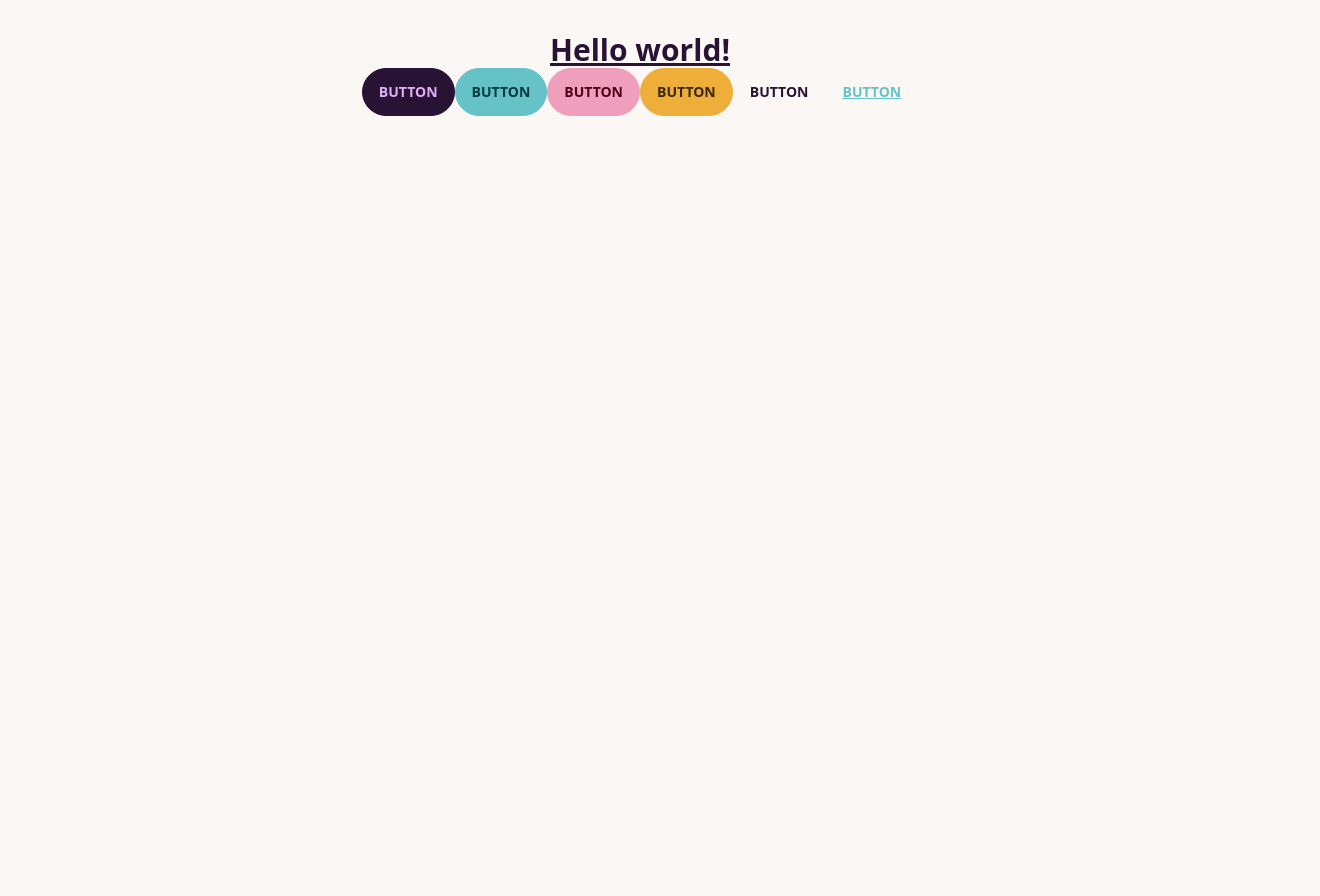
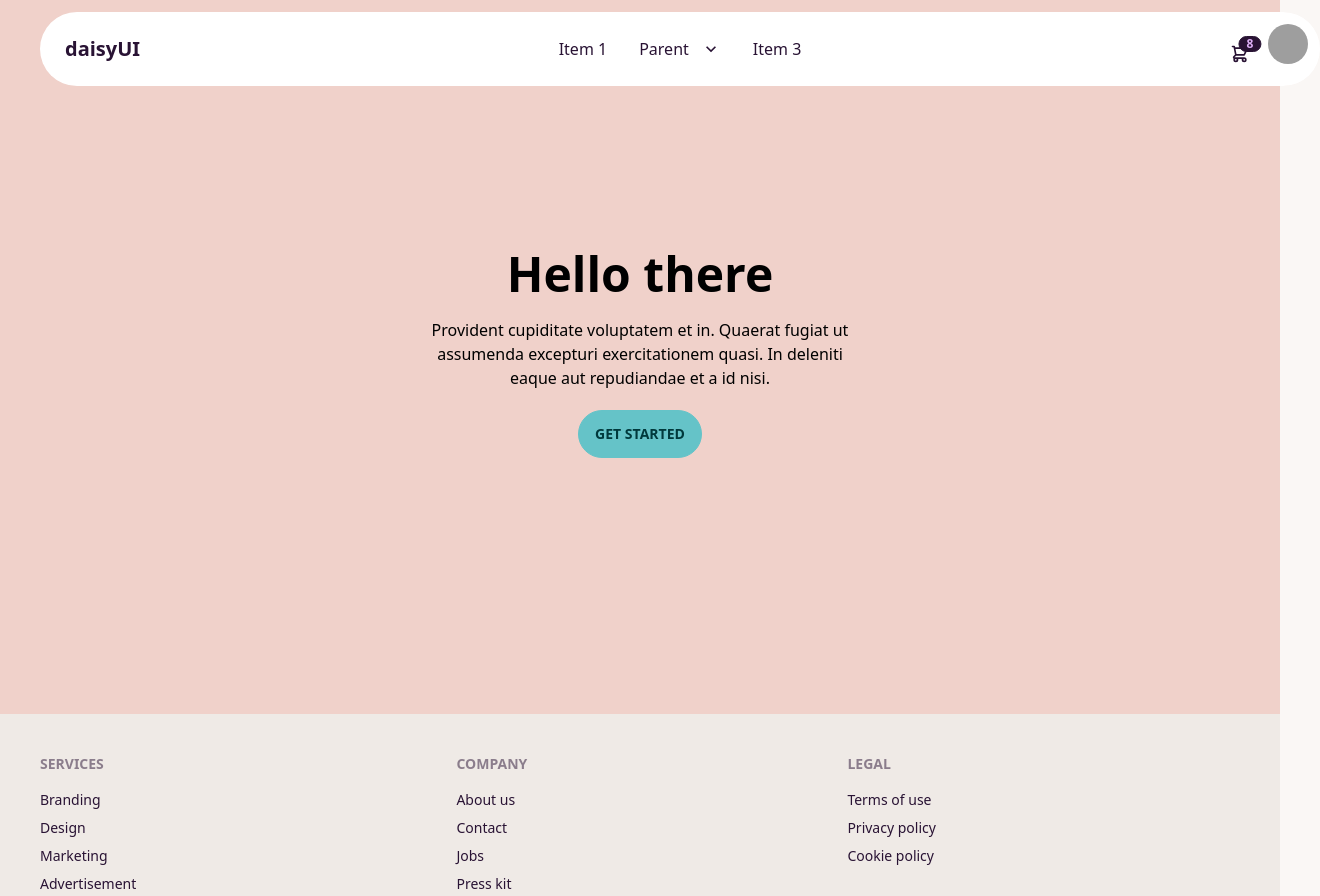
Before and after one commit to jhimi01/doll-galaxy, a React (Vite) app: page / in a window 1280 px wide. Shown: the top 896 px of the page, 1320 px wide, since content can reach past the window. Before the commit the page ends 800 px from the top, so only its background shows below. Built offline with nearby package versions, Linux system fonts and the light colour scheme; grey boxes are pictures that could not be loaded.

Commit message:
banner, navbar, footer

```diff
--- a/src/App.jsx
+++ b/src/App.jsx
@@ -1,6 +1,5 @@
 
 import './App.css'
-
 function App() {
   return (
     <>
@@ -8,12 +7,7 @@
      <h1 className="text-3xl font-bold underline">
       Hello world!
     </h1>
-    <button className="btn">Button</button>
-<button className="btn btn-primary">Button</button>
-<button className="btn btn-secondary">Button</button>
-<button className="btn btn-accent">Button</button>
-<button className="btn btn-ghost">Button</button>
-<button className="btn btn-link">Button</button>
+
      </div>
     </>
   )
--- /dev/null
+++ b/src/HomePage/Banner/Banner.jsx
@@ -0,0 +1,23 @@
+// import baby1 from '../../../public/babybanner1.png'
+const Banner = () => {
+    return (
+       <div className="hero min-h-[90vh] -mt-20 bg-[#f0d1ca]"
+    //     style={{
+    //     backgroundImage: `url(${baby1})`
+    //
+    // hero-overlay bg-black bg-opacity-60
+    // }}
+      >
+  <div className=""></div>
+  <div className="hero-content text-center text-neutral-content">
+    <div className="max-w-md text-black">
+      <h1 className="mb-5 text-5xl font-bold">Hello there</h1>
+      <p className="mb-5">Provident cupiditate voluptatem et in. Quaerat fugiat ut assumenda excepturi exercitationem quasi. In deleniti eaque aut repudiandae et a id nisi.</p>
+      <button className="btn btn-primary">Get Started</button>
+    </div>
+  </div>
+</div>
+    );
+};
+
+export default Banner;
--- /dev/null
+++ b/src/HomePage/GallerySecion/GallerySection.jsx
@@ -0,0 +1,10 @@
+
+const GallerySection = () => {
+    return (
+        <div>
+            this is gallery
+        </div>
+    );
+};
+
+export default GallerySection;
--- /dev/null
+++ b/src/HomePage/Home/Home.jsx
@@ -0,0 +1,11 @@
+import Banner from "../Banner/Banner";
+
+const Home = () => {
+    return (
+        <div>
+           <Banner></Banner>
+        </div>
+    );
+};
+
+export default Home;
--- /dev/null
+++ b/src/HomePage/ShopCategory/ShopCategory.jsx
@@ -0,0 +1,9 @@
+const ShopCategory = () => {
+    return (
+        <div>
+            Shop by category
+        </div>
+    );
+};
+
+export default ShopCategory;
--- /dev/null
+++ b/src/MainLayout.jsx
@@ -0,0 +1,15 @@
+import { Outlet } from "react-router-dom";
+import Footer from "./Shared/Footer";
+import Navigationbar from "./Shared/Navigationbar";
+
+const MainLayout = () => {
+  return (
+    <>
+      <Navigationbar></Navigationbar>
+      <Outlet></Outlet>
+      <Footer></Footer>
+    </>
+  );
+};
+
+export default MainLayout;
--- /dev/null
+++ b/src/Shared/Footer.jsx
@@ -0,0 +1,43 @@
+const Footer = () => {
+    return (
+        <>
+            <footer className="footer p-10 bg-base-200 text-base-content">
+  <div>
+    <span className="footer-title">Services</span>
+    <a className="link link-hover">Branding</a>
+    <a className="link link-hover">Design</a>
+    <a className="link link-hover">Marketing</a>
+    <a className="link link-hover">Advertisement</a>
+  </div>
+  <div>
+    <span className="footer-title">Company</span>
+    <a className="link link-hover">About us</a>
+    <a className="link link-hover">Contact</a>
+    <a className="link link-hover">Jobs</a>
+    <a className="link link-hover">Press kit</a>
+  </div>
+  <div>
+    <span className="footer-title">Legal</span>
+    <a className="link link-hover">Terms of use</a>
+    <a className="link link-hover">Privacy policy</a>
+    <a className="link link-hover">Cookie policy</a>
+  </div>
+</footer>
+<footer className="footer px-10 py-4 border-t bg-base-200 text-base-content border-base-300">
+  <div className="items-center grid-flow-col">
+    <svg width="24" height="24" viewBox="0 0 24 24" xmlns="http://www.w3.org/2000/svg" fillRule="evenodd" clipRule="evenodd" className="fill-current"><path d="M22.672 15.226l-2.432.811.841 2.515c.33 1.019-.209 2.127-1.23 2.456-1.15.325-2.148-.321-2.463-1.226l-.84-2.518-5.013 1.677.84 2.517c.391 1.203-.434 2.542-1.831 2.542-.88 0-1.601-.564-1.86-1.314l-.842-2.516-2.431.809c-1.135.328-2.145-.317-2.463-1.229-.329-1.018.211-2.127 1.231-2.456l2.432-.809-1.621-4.823-2.432.808c-1.355.384-2.558-.59-2.558-1.839 0-.817.509-1.582 1.327-1.846l2.433-.809-.842-2.515c-.33-1.02.211-2.129 1.232-2.458 1.02-.329 2.13.209 2.461 1.229l.842 2.515 5.011-1.677-.839-2.517c-.403-1.238.484-2.553 1.843-2.553.819 0 1.585.509 1.85 1.326l.841 2.517 2.431-.81c1.02-.33 2.131.211 2.461 1.229.332 1.018-.21 2.126-1.23 2.456l-2.433.809 1.622 4.823 2.433-.809c1.242-.401 2.557.484 2.557 1.838 0 .819-.51 1.583-1.328 1.847m-8.992-6.428l-5.01 1.675 1.619 4.828 5.011-1.674-1.62-4.829z"></path></svg>
+    <p>ACME Industries Ltd. <br/>Providing reliable tech since 1992</p>
+  </div>
+  <div className="md:place-self-center md:justify-self-end">
+    <div className="grid grid-flow-col gap-4">
+      <a><svg xmlns="http://www.w3.org/2000/svg" width="24" height="24" viewBox="0 0 24 24" className="fill-current"><path d="M24 4.557c-.883.392-1.832.656-2.828.775 1.017-.609 1.798-1.574 2.165-2.724-.951.564-2.005.974-3.127 1.195-.897-.957-2.178-1.555-3.594-1.555-3.179 0-5.515 2.966-4.797 6.045-4.091-.205-7.719-2.165-10.148-5.144-1.29 2.213-.669 5.108 1.523 6.574-.806-.026-1.566-.247-2.229-.616-.054 2.281 1.581 4.415 3.949 4.89-.693.188-1.452.232-2.224.084.626 1.956 2.444 3.379 4.6 3.419-2.07 1.623-4.678 2.348-7.29 2.04 2.179 1.397 4.768 2.212 7.548 2.212 9.142 0 14.307-7.721 13.995-14.646.962-.695 1.797-1.562 2.457-2.549z"></path></svg></a>
+      <a><svg xmlns="http://www.w3.org/2000/svg" width="24" height="24" viewBox="0 0 24 24" className="fill-current"><path d="M19.615 3.184c-3.604-.246-11.631-.245-15.23 0-3.897.266-4.356 2.62-4.385 8.816.029 6.185.484 8.549 4.385 8.816 3.6.245 11.626.246 15.23 0 3.897-.266 4.356-2.62 4.385-8.816-.029-6.185-.484-8.549-4.385-8.816zm-10.615 12.816v-8l8 3.993-8 4.007z"></path></svg></a>
+      <a><svg xmlns="http://www.w3.org/2000/svg" width="24" height="24" viewBox="0 0 24 24" className="fill-current"><path d="M9 8h-3v4h3v12h5v-12h3.642l.358-4h-4v-1.667c0-.955.192-1.333 1.115-1.333h2.885v-5h-3.808c-3.596 0-5.192 1.583-5.192 4.615v3.385z"></path></svg></a>
+    </div>
+  </div>
+</footer>
+        </>
+    );
+};
+
+export default Footer;
--- /dev/null
+++ b/src/Shared/Navigationbar.jsx
@@ -0,0 +1,85 @@
+
+const Navigationbar = () => {
+    return (
+        <div style={{background: '#fff'}} className="navbar sticky top-3 z-10 backdrop-filter backdrop-blur-lg  bg-opacity-30 container md:mx-10 rounded-full">
+        <div className="navbar-start">
+          <div className="dropdown">
+            <label tabIndex={0} className="btn btn-ghost lg:hidden">
+              <svg xmlns="http://www.w3.org/2000/svg" className="h-5 w-5" fill="none" viewBox="0 0 24 24" stroke="currentColor"><path strokeLinecap="round" strokeLinejoin="round" strokeWidth="2" d="M4 6h16M4 12h8m-8 6h16" /></svg>
+            </label>
+            <ul tabIndex={0} className="menu menu-compact dropdown-content mt-3 p-2 shadow bg-base-100 rounded-box w-52">
+              <li><a>Item 1</a></li>
+              <li tabIndex={0}>
+                <a className="justify-between">
+                  Parent
+                  <svg className="fill-current" xmlns="http://www.w3.org/2000/svg" width="24" height="24" viewBox="0 0 24 24"><path d="M8.59,16.58L13.17,12L8.59,7.41L10,6L16,12L10,18L8.59,16.58Z"/></svg>
+                </a>
+                <ul className="p-2">
+                  <li><a>Submenu 1</a></li>
+                  <li><a>Submenu 2</a></li>
+                </ul>
+              </li>
+              <li><a>Item 3</a></li>
+            </ul>
+          </div>
+          <a className="btn btn-ghost normal-case text-xl">daisyUI</a>
+        </div>
+        <div className="navbar-center hidden lg:flex">
+          <ul className="menu menu-horizontal px-1">
+            <li><a>Item 1</a></li>
+            <li tabIndex={0}>
+              <a>
+                Parent
+                <svg className="fill-current" xmlns="http://www.w3.org/2000/svg" width="20" height="20" viewBox="0 0 24 24"><path d="M7.41,8.58L12,13.17L16.59,8.58L18,10L12,16L6,10L7.41,8.58Z"/></svg>
+              </a>
+              <ul className="p-2">
+                <li><a>Submenu 1</a></li>
+                <li><a>Submenu 2</a></li>
+              </ul>
+            </li>
+            <li><a>Item 3</a></li>
+          </ul>
+        </div>
+        <div className="navbar-end">
+        <div className="flex-none">
+    <div className="dropdown dropdown-end">
+      <label tabIndex={0} className="btn btn-ghost btn-circle">
+        <div className="indicator">
+          <svg xmlns="http://www.w3.org/2000/svg" className="h-5 w-5" fill="none" viewBox="0 0 24 24" stroke="currentColor"><path strokeLinecap="round" strokeLinejoin="round" strokeWidth="2" d="M3 3h2l.4 2M7 13h10l4-8H5.4M7 13L5.4 5M7 13l-2.293 2.293c-.63.63-.184 1.707.707 1.707H17m0 0a2 2 0 100 4 2 2 0 000-4zm-8 2a2 2 0 11-4 0 2 2 0 014 0z" /></svg>
+          <span className="badge badge-sm indicator-item">8</span>
+        </div>
+      </label>
+      <div tabIndex={0} className="mt-3 card card-compact dropdown-content w-52 bg-base-100 shadow">
+        <div className="card-body">
+          <span className="font-bold text-lg">8 Items</span>
+          <span className="text-info">Subtotal: $999</span>
+          <div className="card-actions">
+            <button className="btn btn-primary btn-block">View cart</button>
+          </div>
+        </div>
+      </div>
+    </div>
+    <div className="dropdown dropdown-end">
+      <label tabIndex={0} className="btn btn-ghost btn-circle avatar">
+        <div className="w-10 rounded-full">
+          <img src="/images/stock/photo-1534528741775-53994a69daeb.jpg" />
+        </div>
+      </label>
+      <ul tabIndex={0} className="menu menu-compact dropdown-content mt-3 p-2 shadow bg-base-100 rounded-box w-52">
+        <li>
+          <a className="justify-between">
+            Profile
+            <span className="badge">New</span>
+          </a>
+        </li>
+        <li><a>Settings</a></li>
+        <li><a>Logout</a></li>
+      </ul>
+    </div>
+  </div>
+        </div>
+      </div>
+    );
+};
+
+export default Navigationbar;
```
Also changed, not shown: src/main.jsx (+9 -2 lines), public/babybanner1.png (added).
